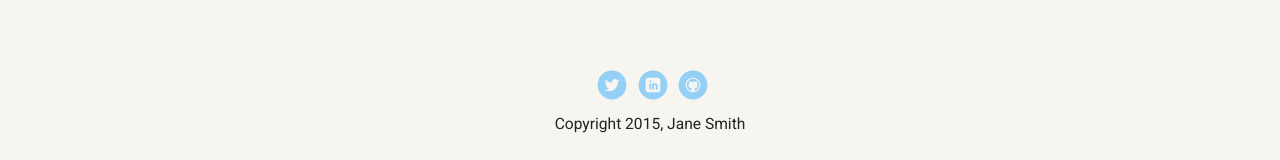
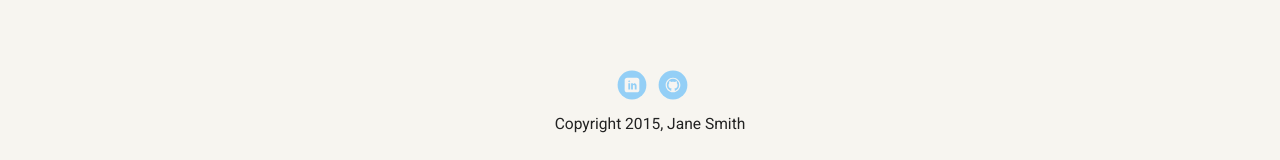
Before and after one commit to woolleygrammoth/TD-Project-1, a plain HTML site: page index.html in a window 1280 px wide. Shown: the part 1165-1325 px from the top of the page. Drawn offline with Linux system fonts and the light colour scheme; a web font is replaced by a local one.

Commit message:
Github & Linkedin Links
Added Github & LinkedIn links, deleted Twitter cause I don't have Twitter. Maybe someday!

```diff
--- a/index.html
+++ b/index.html
@@ -61,9 +61,8 @@
     </main>
     <footer>
       <ul>
-        <li><a href="#" class="social twitter">Twitter</a></li>
-        <li><a href="#" class="social linkedin">LinkedIn</a></li>
-        <li><a href="#" class="social github">Github</a></li>
+        <li><a href="https://www.linkedin.com/in/graham-woolley-18b63818b/" class="social linkedin">LinkedIn</a></li>
+        <li><a href="https://github.com/woolleygrammoth/" class="social github">Github</a></li>
       </ul>
       <p class="copyright">Copyright 2015, Jane Smith</p>
     </footer>
```
